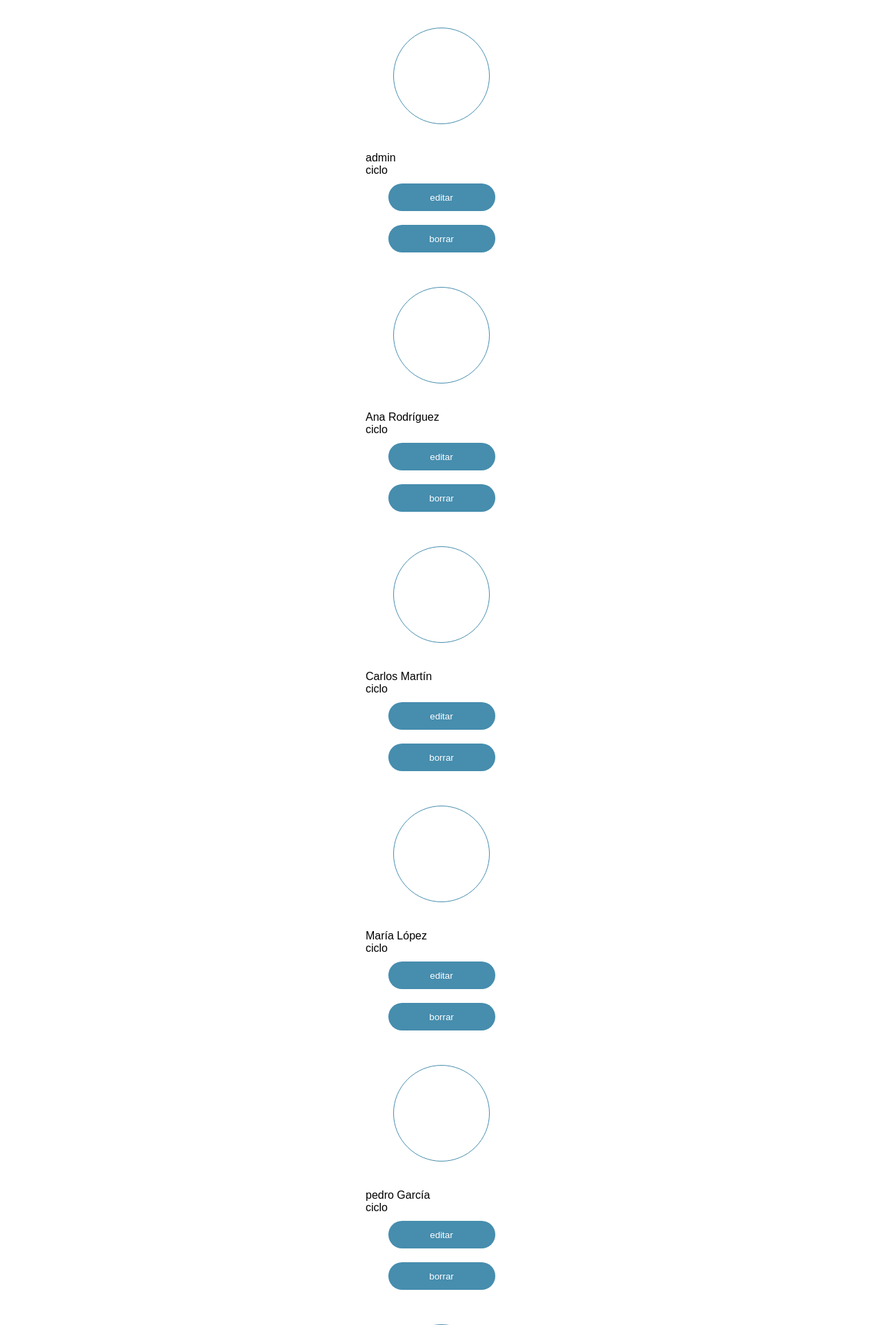
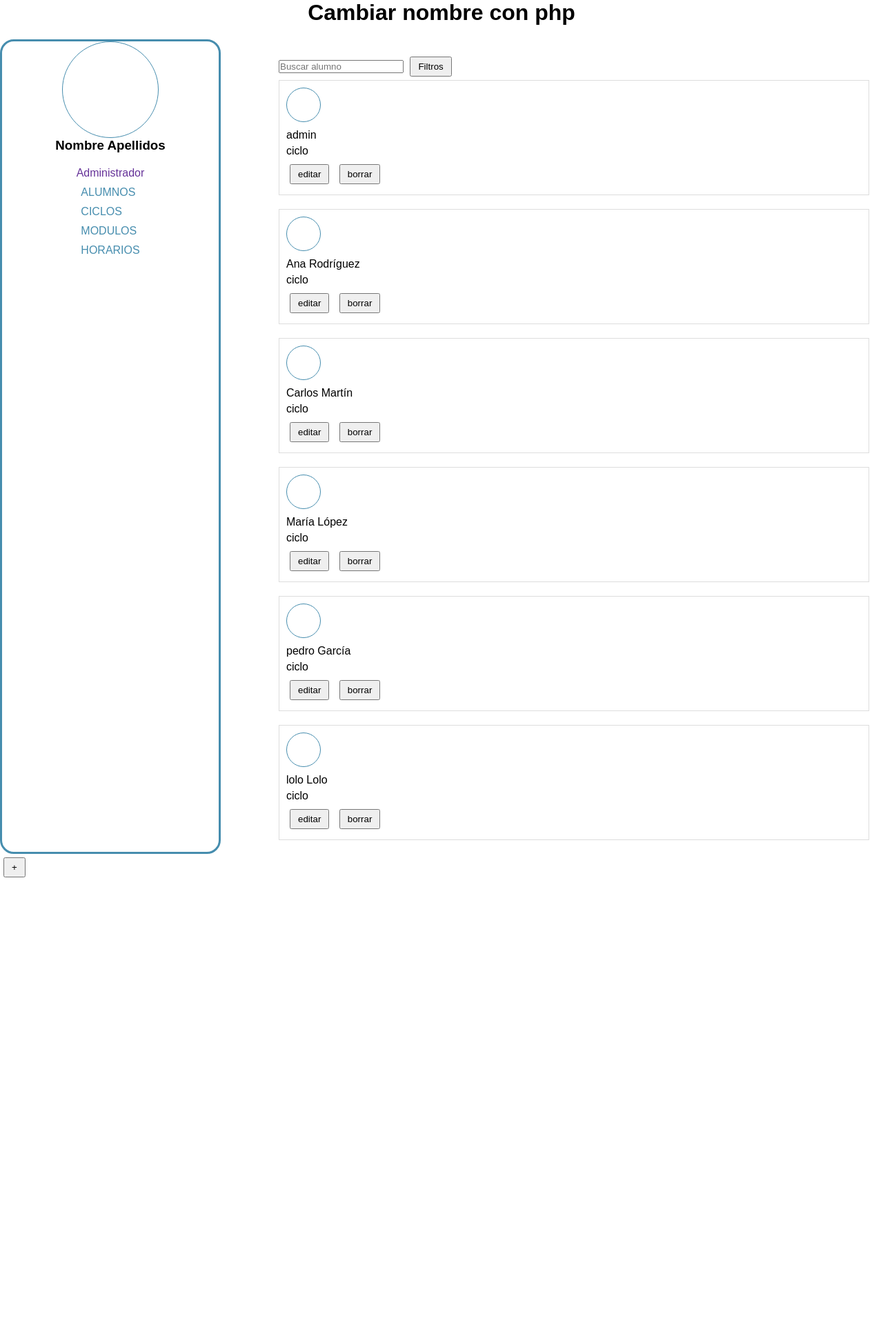
Before and after one commit to BeaFontan/gestionHorarios, a PHP site: page /administrator_panel.php in a window 1280 px wide. Shown: the top 1921 px of the page at 69% size. After the commit the page ends 1272 px from the top, so only its background shows below. Run offline with PHP 8.4, Linux system fonts and the light colour scheme; data comes from the database, SQL or seed files in the repository.

Commit message:
style administrador

```diff
--- a/GestionHorarios/www/functions/user/function_verify_credentials.php
+++ b/GestionHorarios/www/functions/user/function_verify_credentials.php
@@ -16,7 +16,8 @@ if (isset($_POST["btnLogin"])) {
     if ($result && password_verify($pass, $result['password'])) {
         $_SESSION['user'] = [
             'name' => $result['name'],
-            'pass' => $result['password']
+            'pass' => $result['password'],
+            'firstName' => $result['first_name']
         ];
 
         if ($result['password_reset'] != 1) {
--- a/GestionHorarios/www/pages/administrator_panel.php
+++ b/GestionHorarios/www/pages/administrator_panel.php
@@ -3,25 +3,6 @@ include_once '../functions/connection.php';
 
 $sql = "SELECT * FROM users ";
 $stmt = $pdo->query($sql);
-
-while ($fila = $stmt->fetch(PDO::FETCH_ASSOC)) {
-
-    $name = $fila['name'];
-    $firstName = $fila['first_name'];
-    $secondName = $fila['second_name'];
-
-    echo " <div class='container-user'>
-    <div class='circle'></div>
-    <p>$name $firstName</p>
-    <p>ciclo</p>
-
-    <form>
-        <button name='btnUpdate'>editar</button>
-        <button name='btnDelete'>borrar</button>
-    </form>
-</div>";
-}
-
 ?>
 <!DOCTYPE html>
 
@@ -31,13 +12,17 @@ while ($fila = $stmt->fetch(PDO::FETCH_ASSOC)) {
     <meta charset="UTF-8">
     <meta name="viewport" content="width=device-width, initial-scale=1.0">
     <title>Document</title>
-    <link rel="stylesheet" href="../pages/css/style.css">
+
+    <link rel="stylesheet" href="../pages/css/administrator_panel.css">
+    <!-- <link rel="stylesheet" href="../pages/css/style.css"> -->
 </head>
 
 <body>
     <h2>Cambiar nombre con php</h2>
+    <div class="container">
+        <!-- Contenedor izquierdo -->
         <div class="container-left">
-        <div class="circle">0</div>
+            <div class="circle"></div>
             <h3>Nombre Apellidos</h3>
             <p>Administrador</p>
 
@@ -49,13 +34,32 @@ while ($fila = $stmt->fetch(PDO::FETCH_ASSOC)) {
             </ul>
         </div>
 
+        <!-- Contenedor derecho -->
         <div class="container-rigth">
             <input type="text" placeholder="Buscar alumno" name="txtFindUser">
             <button>Filtros</button>
 
-        <!-- falta implementar selects con PHP -->
+            <div class="mostrar-users">
+                <?php
+                while ($fila = $stmt->fetch(PDO::FETCH_ASSOC)) {
+                    $name = $fila['name'];
+                    $firstName = $fila['first_name'];
+                    $secondName = $fila['second_name'];
 
-
+                    echo "
+                    <div class='container-user'>
+                        <div class='circle'></div>
+                        <p>$name $firstName</p>
+                        <p>ciclo</p>
+                        <form>
+                            <button name='btnUpdate'>editar</button>
+                            <button name='btnDelete'>borrar</button>
+                        </form>
+                    </div>";
+                }
+                ?>
+            </div>
+        </div>
     </div>
 
     <form action="create_user.php">
--- a/GestionHorarios/www/pages/css/administrator_panel.css
+++ b/GestionHorarios/www/pages/css/administrator_panel.css
@@ -0,0 +1,102 @@
+@import url("common.css");
+/* Estilo general para el body */
+body {
+  font-family: Arial, sans-serif;
+  margin: 0;
+  padding: 0;
+}
+
+/* Contenedor principal */
+.container {
+  display: flex;
+  justify-content: space-between;
+}
+
+/* Título centrado */
+h2 {
+  text-align: center;
+  font-size: 2em;
+  width: 100%;
+  margin-bottom: 20px;
+}
+
+/* Contenedor izquierdo */
+.container-left {
+  display: flex;
+  flex-direction: column;
+  align-items: center;
+  width: 25%;
+  border: solid var(--color-primario);
+  border-radius: 20px;
+}
+
+.circle {
+  width: 140px;
+  height: 140px;
+  border-radius: 80%;
+  border: 1px solid var(--color-primario);
+}
+
+.container-left h3 {
+  margin-bottom: 20px;
+}
+
+.container-left p {
+  color: rebeccapurple;
+}
+
+.container-left ul {
+  list-style-type: none;
+}
+
+.container-left ul li {
+  margin: 10px 0;
+}
+
+.container-left ul li a {
+  text-decoration: none;
+}
+
+/* ----------------------------- */
+
+/* Contenedor derecho */
+.container-rigth {
+  width: 70%; /* Ajusta según lo necesites */
+  padding: 20px;
+}
+
+/* Estilo para los usuarios */
+.mostrar-users {
+  display: flex;
+  flex-wrap: wrap;
+  gap: 20px;
+}
+
+.container-user {
+  border: 1px solid #ddd;
+  padding: 10px;
+  width: 100%; /* Esto hará que cada "usuario" ocupe el 100% del espacio en su contenedor, puedes cambiarlo a un porcentaje si quieres más usuarios por fila */
+  box-sizing: border-box;
+}
+
+.container-user .circle {
+  width: 50px;
+  height: 50px;
+  border-radius: 50%;
+  margin-bottom: 10px;
+}
+
+.container-user p {
+  margin: 5px 0;
+}
+
+/* Botones */
+button {
+  padding: 5px 10px;
+  margin: 5px;
+  cursor: pointer;
+}
+
+form {
+  display: inline-block;
+}
--- a/GestionHorarios/www/pages/css/common.css
+++ b/GestionHorarios/www/pages/css/common.css
@@ -1,5 +1,6 @@
 :root {
   --color-primario: #468dae;
+  --second-color: #2bc187;
   --fuente-principal: "Arial", sans-serif;
 }
 
@@ -8,3 +9,7 @@
   padding: 0;
   box-sizing: border-box;
 }
+
+a {
+  color: var(--color-primario);
+}
```
Also changed, not shown: 1 other file. Lines whose indentation alone changed are shown as unchanged.
